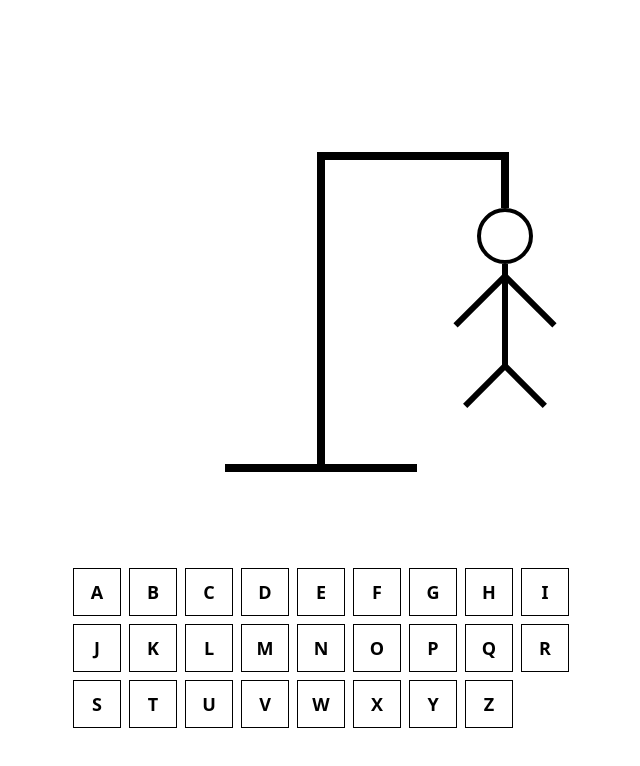
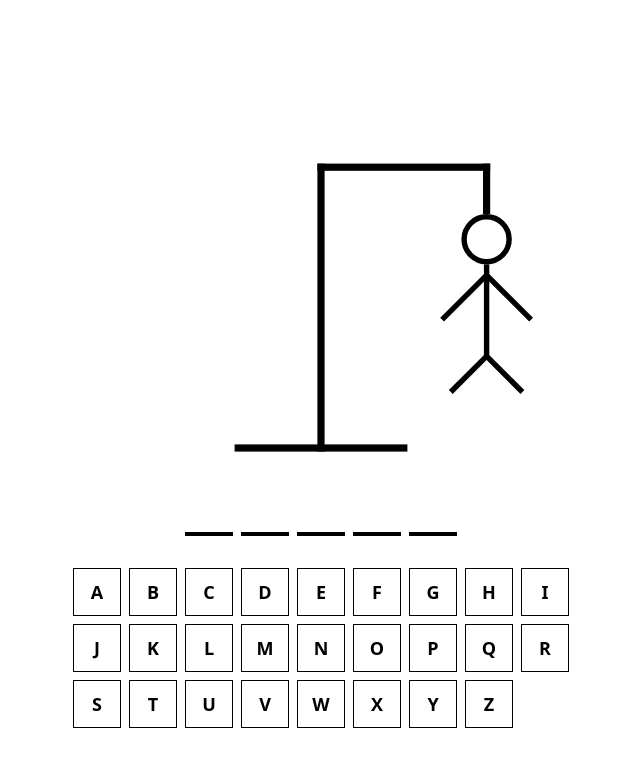
Before and after one commit to mahdii-Dz/hangman-typescript, a Next.js app: page / in a window 1280 px wide. Shown: the top 766 px of the page, without its empty margins (319-959 px from the left). Built offline with nearby package versions, Linux system fonts and the light colour scheme; no server answers.

Commit message:
fetching words and displaying the word length

```diff
--- /dev/null
+++ b/app/Providers.tsx
@@ -0,0 +1,12 @@
+'use client'
+import { QueryClient, QueryClientProvider } from '@tanstack/react-query'
+import React, { ReactNode } from 'react'
+
+function Providers({ children }:{children: ReactNode}) {
+    const queryClient = new QueryClient()
+    return (
+        <QueryClientProvider client={queryClient}>{children}</QueryClientProvider>
+    )
+}
+
+export default Providers
--- a/app/components/HangMan.tsx
+++ b/app/components/HangMan.tsx
@@ -2,7 +2,7 @@ import React from "react";
 
 function HangMan() {
   return (
-    <section>
+    <section className="scale-90">
       <div className="wrapper">
         <div className="Execution-platform relative h-auto w-auto">
           <div className="w-48 h-2 bg-black"></div>
@@ -10,8 +10,8 @@ function HangMan() {
             <div className="w-48 h-2 bg-black relative">
               <div className="w-2 h-14 bg-black absolute right-0">
                 <div className="hangman absolute top-14 -left-6">
-                    <div className="head w-14 h-14 border-4 border-black rounded-full">
-                        <div className="body w-1.5 h-26 bg-black absolute left-1/2 -translate-x-1/2 translate-y-1/2">
+                    <div className="head w-14 h-14 border-6 border-black rounded-full">
+                        <div className="body w-1.5 h-26 bg-black absolute left-1/2 -translate-x-1/2 top-14">
                             <div className="left-hand w-1.5 h-18 bg-black absolute -left-6 rotate-45"></div>
                             <div className="right-hand w-1.5 h-18 bg-black absolute -right-6 -rotate-45"></div>
                             <div className="left-leg w-1.5 h-14 bg-black absolute -left-5 -bottom-11.5 rotate-45"></div>
--- /dev/null
+++ b/app/components/Word.tsx
@@ -0,0 +1,29 @@
+"use client";
+import React, { useContext, useEffect } from "react";
+import { GlobalContext } from "../context/Context";
+import useGetWord from "./useGetWord";
+
+function Word() {
+  const { word, setWord } = useContext(GlobalContext)!;
+
+  const { data: fetchedWord } = useGetWord();
+  console.log(fetchedWord);
+
+  useEffect(()=>{
+    setWord(fetchedWord?.word[0] || "hello");
+  },[setWord,fetchedWord])
+  // setWord(fetchedWord?.word || "hello");
+
+  const WordLetter = typeof fetchedWord?.word[0] === "string" ? Array.from(fetchedWord?.word[0].split("")) : Array.from(word.split(""));
+  console.log(WordLetter);
+
+  return (
+    <div className="flex gap-2 mt-12">
+      {WordLetter.map((Letters, index) => (
+        <div key={index} className="w-12 h-1 bg-black"></div>
+      ))}
+    </div>
+  );
+}
+
+export default Word;
--- /dev/null
+++ b/app/components/useGetWord.tsx
@@ -0,0 +1,29 @@
+"use client";
+import { useQuery } from "@tanstack/react-query";
+import React from "react";
+
+type wordResponse = {
+  word: string[];
+};
+
+async function fetchWord(): Promise<wordResponse> {
+  const res = await fetch("https://api.api-ninjas.com/v1/randomword", {
+    headers: {
+      "X-Api-Key": process.env.NEXT_PUBLIC_Random_Word_APi || "",
+    },
+  });
+  if (!res.ok) {
+    throw new Error("Failed to fetch word");
+  }
+  return res.json();
+}
+
+function useGetWord() {
+  return useQuery({
+    queryKey: ["word"],
+    queryFn: fetchWord,
+    refetchOnWindowFocus: false,
+  });
+}
+
+export default useGetWord;
--- /dev/null
+++ b/app/context/Context.tsx
@@ -0,0 +1,20 @@
+'use client'
+import React, { createContext, ReactNode, useState } from 'react'
+
+type GlobalContextType = {
+    word: string,
+    setWord: React.Dispatch<React.SetStateAction<string>>
+}
+
+export const GlobalContext = createContext<GlobalContextType | null>(null)
+
+function Context({children}:{children: ReactNode}) {
+    const [word,setWord] = useState('hello')
+  return (
+    <GlobalContext.Provider value={{word , setWord}}>
+        {children}
+    </GlobalContext.Provider>
+  )
+}
+
+export default Context
--- a/app/layout.tsx
+++ b/app/layout.tsx
@@ -1,6 +1,8 @@
 import type { Metadata } from "next";
 import { Geist, Geist_Mono } from "next/font/google";
 import "./globals.css";
+import Context from "./context/Context";
+import Providers from "./Providers";
 
 const geistSans = Geist({
   variable: "--font-geist-sans",
@@ -27,7 +29,9 @@ export default function RootLayout({
       <body
         className={`${geistSans.variable} ${geistMono.variable} antialiased`}
       >
-        {children}
+        <Context>
+          <Providers>{children}</Providers>
+        </Context>
       </body>
     </html>
   );
--- a/app/page.tsx
+++ b/app/page.tsx
@@ -1,12 +1,14 @@
 import HangMan from "./components/HangMan";
 import Letters from "./components/Letters";
-
+import Word from "./components/Word";
+import Context from "./context/Context";
 
 export default function Home() {
   return (
-    <main className="w-full h-dvh flex flex-col justify-end pb-18 gap-24 items-center">
-      <HangMan/>
-      <Letters/>
+    <main className="w-full h-dvh flex flex-col justify-end pb-18 gap-8 items-center">
+      <HangMan />
+      <Word />
+      <Letters />
     </main>
   );
 }
```
Also changed, not shown: package.json (+8 -6 lines), 1 other file (tests, documents, lock files or other folders).
